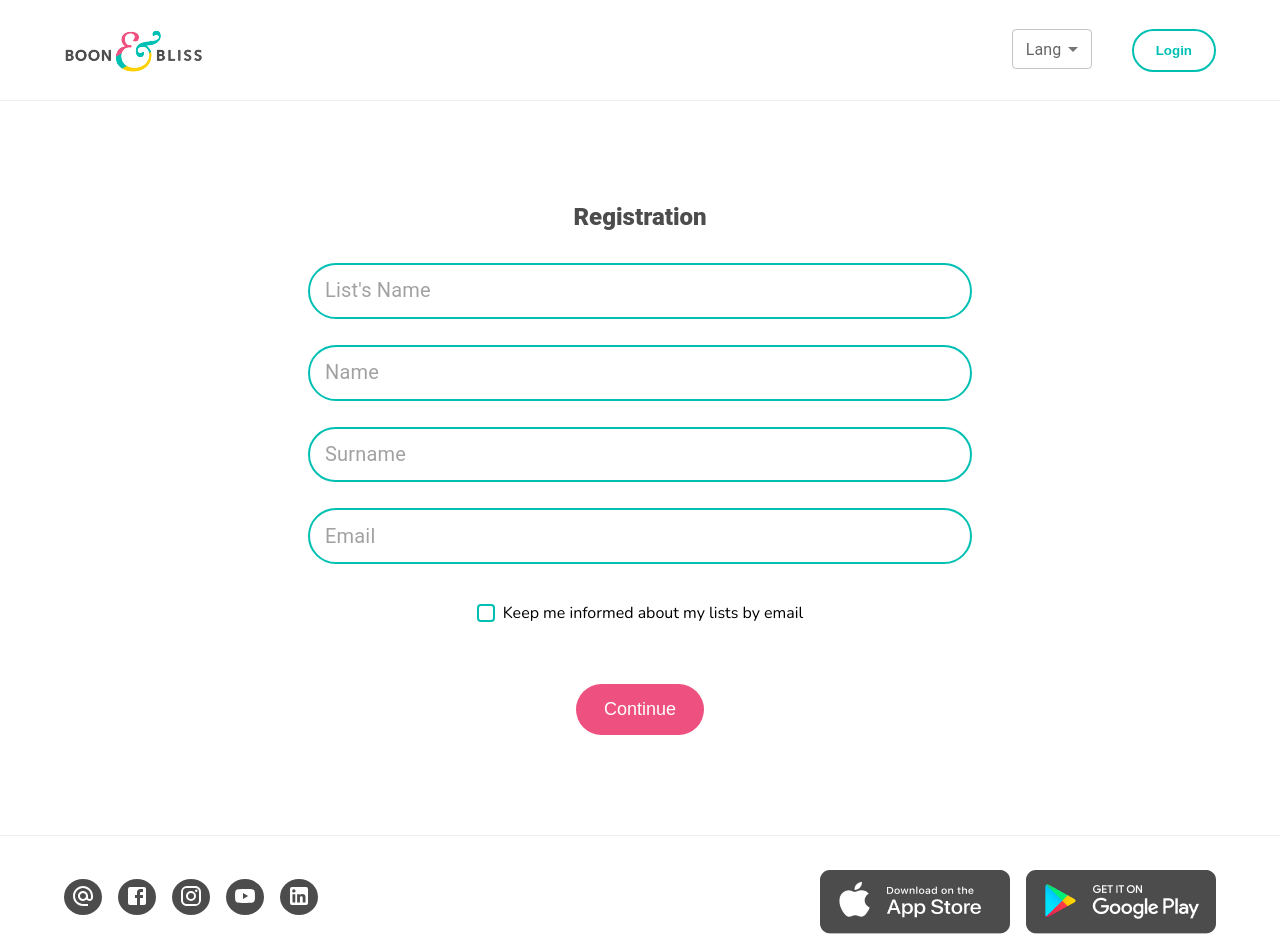
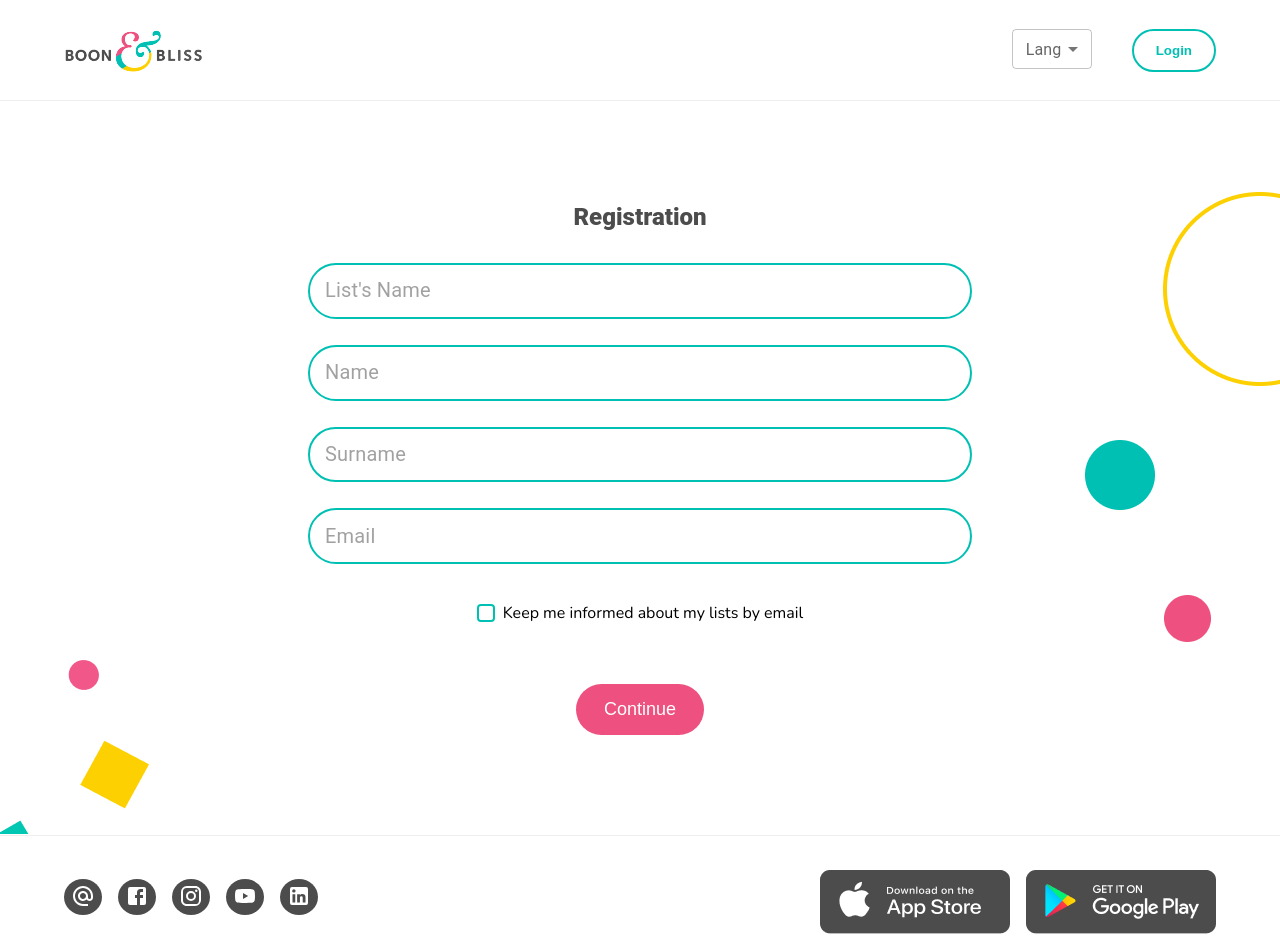
Before and after one commit to nursoftwarebd/simple-register-form-2, a React (Vite) app: page / in a window 1280 px wide. Shown: the top 944 px of the page. Built offline with nearby package versions, Linux system fonts and the light colour scheme.

Commit message:
updated all things

```diff
--- a/src/components/Footer.jsx
+++ b/src/components/Footer.jsx
@@ -3,15 +3,22 @@ import { AlternateEmail, Facebook, Instagram, LinkedIn, YouTube } from "@mui/ico
 import { Box, Container, Link, Stack, Typography } from "@mui/material";
 import appleStore from "../assets/app.png";
 import playStore from "../assets/play.png";
+import shape2 from "../assets/shape2.png";
 
 const Footer = () => {
   return (
-    <Box sx={{ width: "100%", borderTop: "1px solid #eee", paddingTop: "18px" }}>
+    <Box sx={{ width: "100%", borderTop: "1px solid #eee", paddingTop: "18px", position: "relative" }}>
+      {/* shape */}
+      <Box className="shape2">
+        <img src={shape2} alt="" />
+      </Box>
+
       <Container>
         <Stack
           spacing={2}
           sx={{ display: "flex", justifyContent: "space-between", flexDirection: { xs: "column", md: "row" }, alignItems: { xs: "center" } }}
         >
+          {/* social icons */}
           <Stack spacing={2} direction="row">
             <Link
               size="sm"
@@ -91,6 +98,7 @@ const Footer = () => {
             </Link>
           </Stack>
 
+          {/* play & app store */}
           <Stack spacing={2} direction={"row"}>
             <Link href="#">
               <img width={190} alt="apple-store" src={appleStore} />
@@ -100,6 +108,7 @@ const Footer = () => {
             </Link>
           </Stack>
         </Stack>
+        {/* copyright article */}
         <Typography
           variant="p"
           sx={{
--- a/src/components/Layout.jsx
+++ b/src/components/Layout.jsx
@@ -1,14 +1,26 @@
 /* eslint-disable react/prop-types */
 import Footer from "./Footer";
 import Header from "./Header";
+import shape1 from "../assets/shape1.png";
+import { Box } from "@mui/material";
 
 const Layout = ({ children }) => {
   return (
     <div className="main_layout">
+      {/* shape */}
+      <Box className="shape1">
+        <img src={shape1} alt="" />
+      </Box>
+
+      {/* navbar header */}
       <header>
         <Header />
       </header>
+
+      {/* main section */}
       <main className="container">{children}</main>
+
+      {/* footer section */}
       <footer>
         <Footer />
       </footer>
--- a/src/index.css
+++ b/src/index.css
@@ -1,16 +1,21 @@
+/* ======================== google font : Nunito */
+
 @import url("https://fonts.googleapis.com/css2?family=Nunito:ital,wght@0,400;0,500;0,600;0,700;0,800;0,900;1,400&display=swap");
 
+/* ======================== default body structure */
 * {
   margin: 0;
   padding: 0;
 }
 
 body {
-  /* overflow-x: hidden; */
+  overflow-x: hidden;
   box-sizing: border-box;
   font-family: "Nunito", sans-serif;
   position: relative;
 }
+
+/* ======================== custom layout define */
 
 .main_layout {
   width: 100%;
@@ -22,10 +27,12 @@ body {
   margin: 0 auto;
 }
 
+/* ======================== Form Layout define */
 .form_layout {
   width: 660px;
 }
 
+/* ======================== Custom checkbox design */
 input[id="cb1"] + label {
   display: inline-block;
   width: 14px;
@@ -53,12 +60,28 @@ input[id="cb1"] {
   width: 100%;
 }
 
+/* ========================= error message style */
+
 .error {
   color: red;
 }
 .error::after {
   content: "*";
 }
+
+/* ========================= background shape design */
+.shape1 {
+  position: absolute;
+  top: 20%;
+  right: 0;
+}
+.shape2 {
+  position: absolute;
+  top: -148%;
+  left: -5px;
+}
+
+/* ========================= responsive handler start  ================================*/
 
 @media (min-width: 320px) and (max-width: 668px) {
   .form_layout {
@@ -79,3 +102,48 @@ input[id="cb1"] {
     margin: 0 auto;
   }
 }
+
+/* ========================= background shape responsive handling for all devices */
+@media (min-width: 300px) {
+  .shape1 {
+    display: none;
+  }
+  .shape2 {
+    display: none;
+  }
+}
+@media (min-width: 924px) {
+  .shape1 {
+    display: block;
+    position: absolute;
+    top: 20%;
+    right: -8%;
+  }
+  .shape2 {
+    display: block;
+    position: absolute;
+    top: -145%;
+  }
+}
+@media (min-width: 1024px) {
+  .shape1 {
+    position: absolute;
+    top: 10%;
+    right: -5%;
+  }
+  .shape2 {
+    position: absolute;
+    top: -148%;
+  }
+}
+@media (min-width: 1280px) {
+  .shape1 {
+    position: absolute;
+    top: 20%;
+    right: 0;
+  }
+  .shape2 {
+    position: absolute;
+    top: -148%;
+  }
+}
```
Also changed, not shown: src/components/Header.jsx (+13 -1 lines), src/pages/App.jsx (+10 -0 lines).
